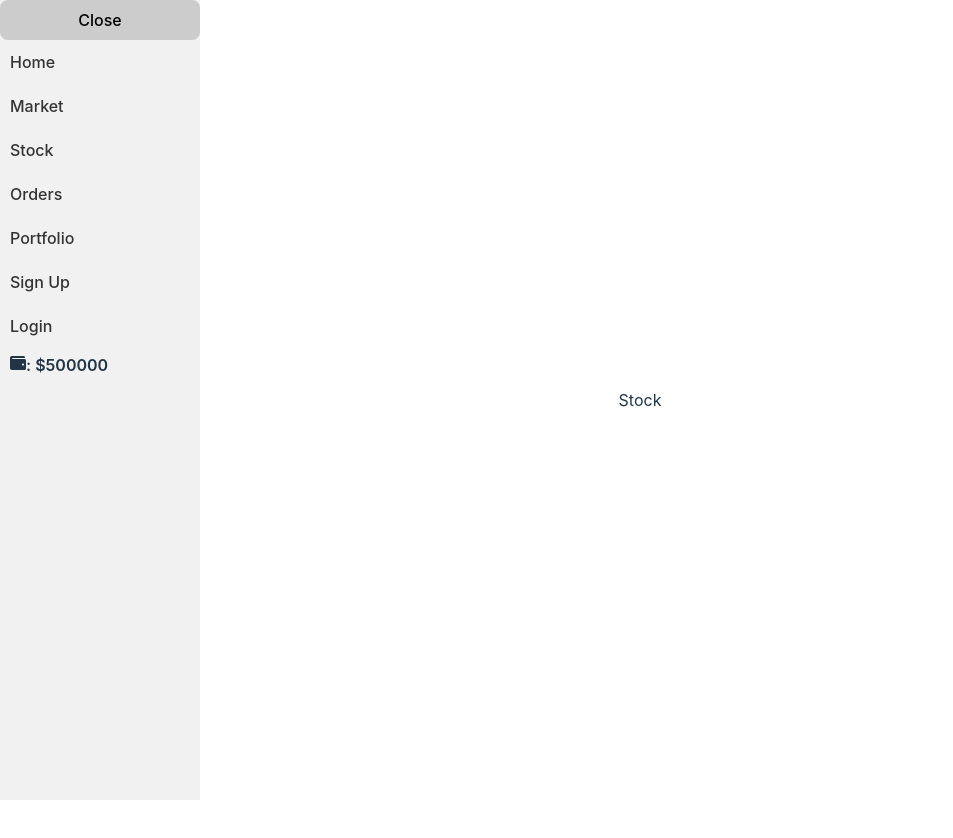
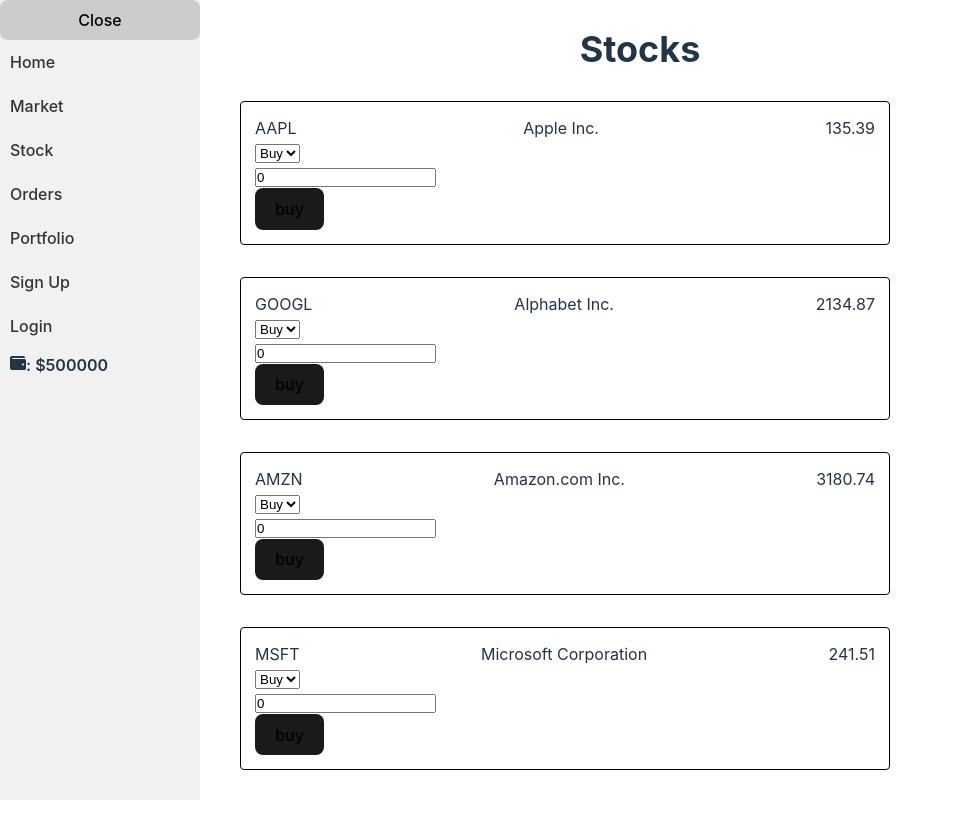
Before and after one commit to abdulsagheer/Stock-Exchange-App, a React (Vite) app in the folder frontend/: page /stock in a window 1280 px wide. Shown: the top 838 px of the page, without its empty margins (0-953 px from the left). Before the commit the page ends 800 px from the top, so only its background shows below. Built offline with nearby package versions, Linux system fonts and the light colour scheme; no server answers.

Commit message:
Added stock page

```diff
--- a/frontend/src/pages/Stock/Stock.scss
+++ b/frontend/src/pages/Stock/Stock.scss
@@ -0,0 +1,21 @@
+.stock-page {
+	display: flex;
+	flex-direction: column;
+	align-items: center;
+	padding: 10rem 15rem;
+
+	&__header {
+		margin-bottom: 32px;
+
+		h1 {
+			font-size: 36px;
+			font-weight: bold;
+		}
+	}
+
+	&__body {
+		display: flex;
+		flex-wrap: wrap;
+		gap: 32px;
+	}
+}
--- a/frontend/src/pages/Stock/Stock.tsx
+++ b/frontend/src/pages/Stock/Stock.tsx
@@ -1,5 +1,62 @@
-const Stock = () => {
-	return <div>Stock</div>;
+import React, { useState } from 'react';
+import StockCard from '../../components/StockCard/StockCard';
+import './Stock.scss';
+
+interface IStock {
+	symbol: string;
+	name: string;
+	price: number;
+}
+
+const STOCKS: IStock[] = [
+	{ symbol: 'AAPL', name: 'Apple Inc.', price: 135.39 },
+	{ symbol: 'GOOGL', name: 'Alphabet Inc.', price: 2134.87 },
+	{ symbol: 'AMZN', name: 'Amazon.com Inc.', price: 3180.74 },
+	{ symbol: 'MSFT', name: 'Microsoft Corporation', price: 241.51 },
+];
+
+const Stock: React.FC = () => {
+	const [stocks, setStocks] = useState<IStock[]>(STOCKS);
+
+	const handleBuy = (symbol: string, quantity: number) => {
+		const updatedStocks = stocks.map((stock) =>
+			stock.symbol === symbol
+				? { ...stock, price: stock.price + 10 * quantity }
+				: stock
+		);
+		setStocks(updatedStocks);
+	};
+
+	const handleSell = (symbol: string, price: number, quantity: number) => {
+		const updatedStocks = stocks.map((stock) =>
+			stock.symbol === symbol
+				? { ...stock, price: stock.price - price * quantity }
+				: stock
+		);
+		setStocks(updatedStocks);
+	};
+
+	return (
+		<div className="stock-page">
+			<div className="stock-page__header">
+				<h1>Stocks</h1>
+			</div>
+			<div className="stock-page__body">
+				{stocks.map((stock) => (
+					<StockCard
+						key={stock.symbol}
+						symbol={stock.symbol}
+						name={stock.name}
+						price={stock.price}
+						onBuy={(quantity: number) => handleBuy(stock.symbol, quantity)}
+						onSell={(price: number, quantity: number) =>
+							handleSell(stock.symbol, price, quantity)
+						}
+					/>
+				))}
+			</div>
+		</div>
+	);
 };
 
 export default Stock;
```
Also changed, not shown: frontend/src/redux/auth/auth.ts (line endings or trailing spaces).
